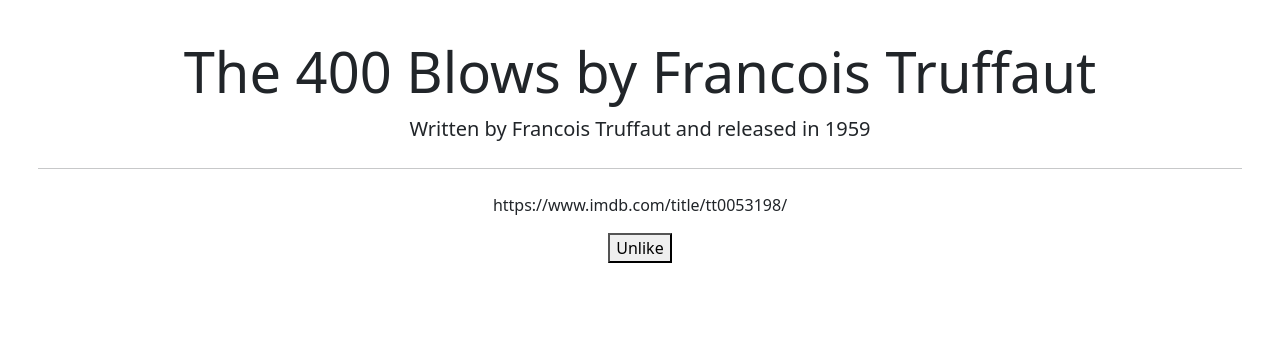
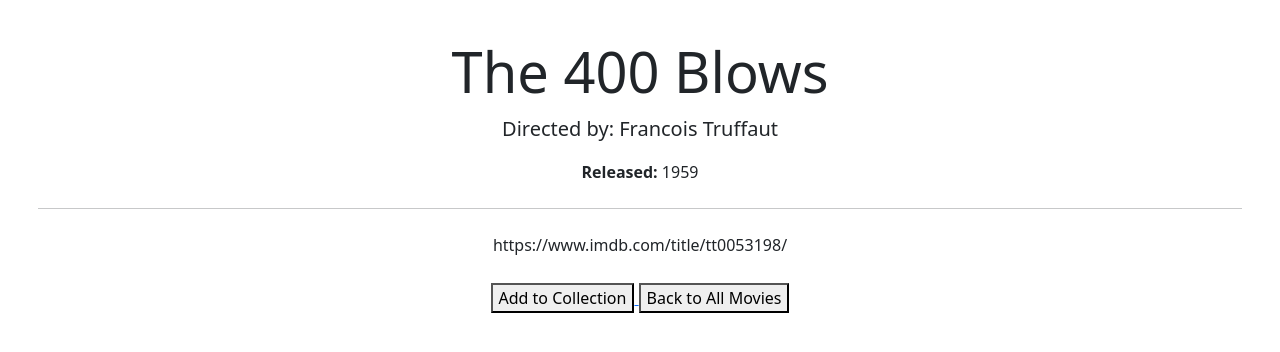
Before and after one commit to VishnuP443/Week-9-Session-2, a Flask app: page /movie/1 in a window 1280 px wide. Shown: the part 47-399 px from the top of the page. Run offline with Flask 3, Linux system fonts and the light colour scheme.

Commit message:
Easy Task done

```diff
--- a/week-9-session-2-main/week-8-session-2-main/easy_task/app/templates/movie.html
+++ b/week-9-session-2-main/week-8-session-2-main/easy_task/app/templates/movie.html
@@ -3,22 +3,26 @@
 
 <center>
 
-  <!-- This is a class provided by Bootstrap - Jumbotrons just have some nice built in formatting -->
   <div class="jumbotron">
-    <h1 class="display-4">{{ movie[1] }} by {{ movie[7] }}</h1>
-    <p class="lead">Written by {{ movie[7] }} and released in {{ movie[5] }}</p>
+    <h1 class="display-4">{{ movie[1] }}</h1>
+    <p class="lead"><strong>Directed by:</strong> {{ movie[7] }}</p>
+    <p><strong>Released:</strong> {{ movie[5] }}</p>
+
     <hr class="my-4">
-    <p>{{ movie[2] }}</p>
-    {% if movie[10] == "False" %}
-    <a href="{{ url_for('all_movies', id=movie[0]) }}">
-      <button>Like</button>
+
+    <p>{{ movie[2] }}</p>  <!-- Movie description / summary -->
+
+    <!-- Add to collection button -->
+    <a href="{{ url_for('add', id=movie[0]) }}">
+      <button style="margin-top:10px;">Add to Collection</button>
     </a>
-    {% else %}
-    <a href="{{ url_for('all_movies', id=movie[0]) }}">
-      <button>Unlike</button>
+
+    <!-- Link back to all movies -->
+    <a href="{{ url_for('all_movies') }}">
+      <button style="margin-top:10px;">Back to All Movies</button>
     </a>
-    {% endif %}
   </div>
 
 </center>
- {% endblock %}
+
+{% endblock %}
--- a/week-9-session-2-main/week-8-session-2-main/easy_task/app/views.py
+++ b/week-9-session-2-main/week-8-session-2-main/easy_task/app/views.py
@@ -35,9 +35,9 @@
 
 @app.route('/my_collection')
 def my_collection():
-    movie = read_movies()
-    Movie_Title = movie[3]
-    pass
+    movies = read_movies()
+    saved_movies = [m for m in movies if int(m[0]) in collection]
+    return render_template("collection.html", movies=saved_movies, title="My Collection")
 
 
 @app.route("/movie/<int:id>")
@@ -51,7 +51,10 @@
 
 @app.route('/add/<int:id>')
 def add(id):
-    return f"Add movie id {id}"
+    if id not in collection:
+        collection.append(id)
+        flash("Movie added to your collection!")
+    return redirect(url_for('my_collection'))
 
 def see_all():
     pass
```
Also changed, not shown: week-9-session-2-main/week-8-session-2-main/easy_task/app/templates/collection.html (+34 -1 lines).
